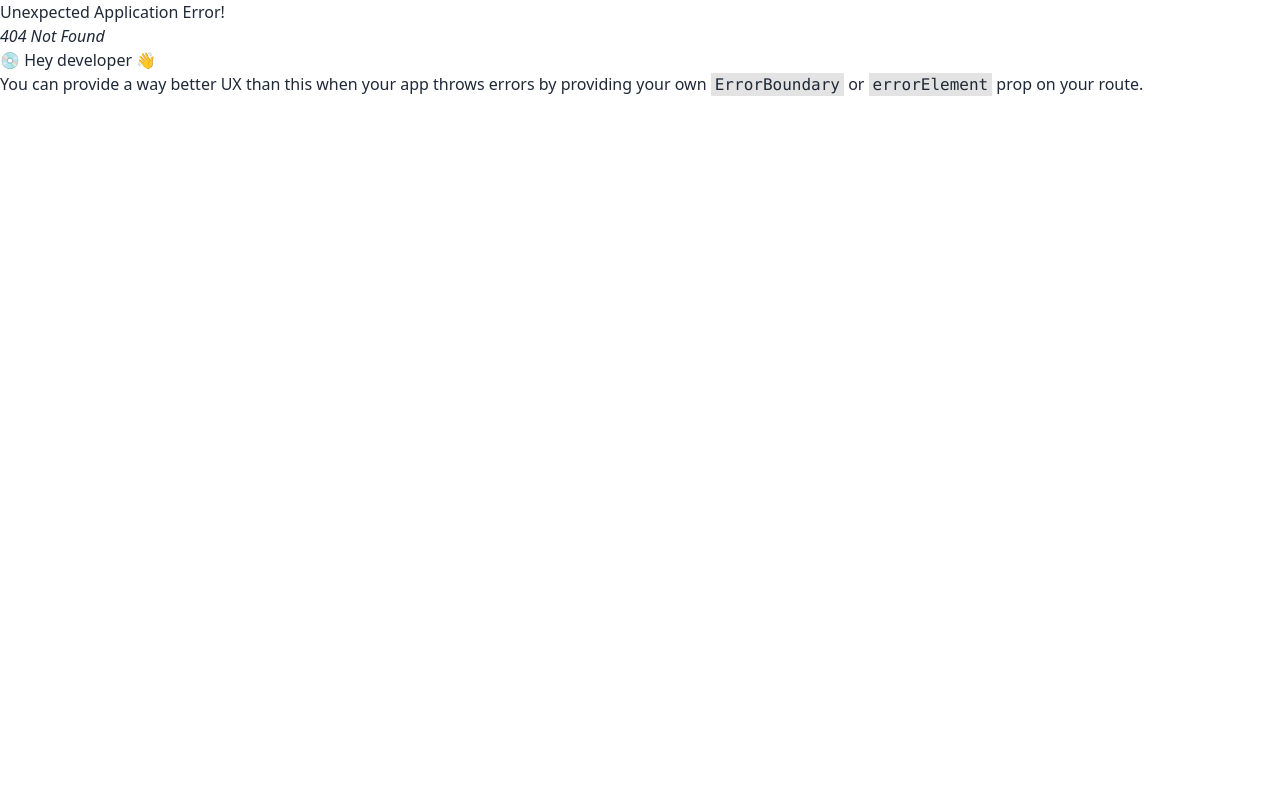
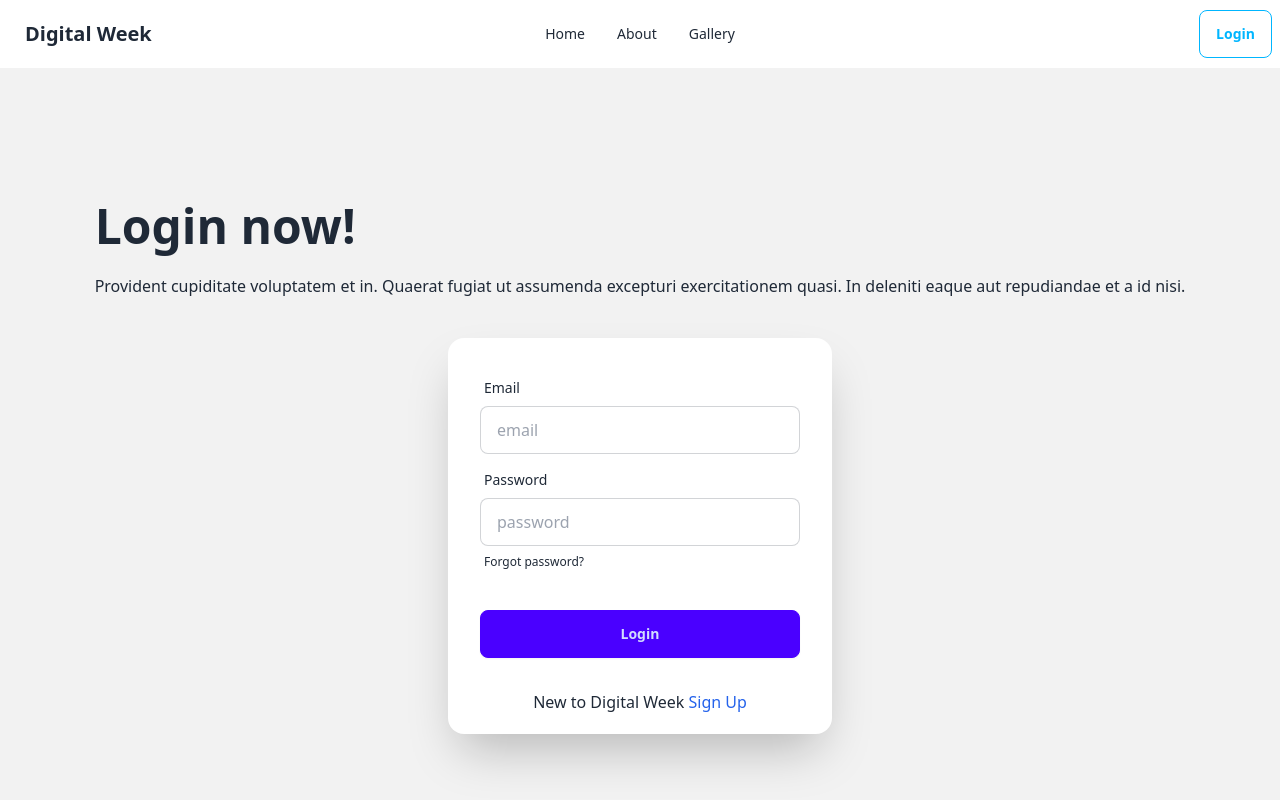
Before and after one commit to Nafis185/Digital-Week, a React (Vite) app: page /login in a window 1280 px wide. Before the commit this address had no page. Shown: the top 800 px of the page. Built offline with nearby package versions, Linux system fonts and the light colour scheme.

Commit message:
Login&signup

```diff
--- a/package.json
+++ b/package.json
@@ -10,6 +10,7 @@
     "preview": "vite preview"
   },
   "dependencies": {
+    "firebase": "^11.1.0",
     "react": "^18.3.1",
     "react-dom": "^18.3.1",
     "react-router-dom": "^7.1.1"
--- /dev/null
+++ b/src/Firebase/Firebase.config.js
@@ -0,0 +1,18 @@
+// Import the functions you need from the SDKs you need
+import { initializeApp } from "firebase/app";
+// TODO: Add SDKs for Firebase products that you want to use
+// https://firebase.google.com/docs/web/setup#available-libraries
+
+// Your web app's Firebase configuration
+const firebaseConfig = {
+  apiKey:import.meta.env.VITE_apiKey,
+  authDomain:import.meta.env.VITE_authDomain,
+  projectId:import.meta.env.VITE_projectId,
+  storageBucket:import.meta.env.VITE_storageBucket,
+  messagingSenderId:import.meta.env.VITE_messagingSenderId,
+  appId:import.meta.env.VITE_appId
+};
+
+// Initialize Firebase
+const app = initializeApp(firebaseConfig);
+export default app;
--- /dev/null
+++ b/src/Pages/Login/Login.jsx
@@ -0,0 +1,70 @@
+
+import { Link } from 'react-router-dom';
+
+const Login = () => {
+
+    const handlelogin = event =>{
+        event.preventDefault ();
+    }
+    return (
+      <div>
+        <div className="hero bg-base-200 min-h-screen">
+          <div className="hero-content flex-col lg:flex-col">
+            <div className="text-center lg:text-left">
+              <h1 className="text-5xl font-bold ">Login now!</h1>
+              <p className="py-6">
+                Provident cupiditate voluptatem et in. Quaerat fugiat ut
+                assumenda excepturi exercitationem quasi. In deleniti eaque aut
+                repudiandae et a id nisi.
+              </p>
+            </div>
+
+            <div className="card bg-base-100 w-full max-w-sm shrink-0 shadow-2xl">
+              <form onSubmit={handlelogin} className="card-body">
+                <div className="form-control">
+                  <label className="label">
+                    <span className="label-text">Email</span>
+                  </label>
+                  <input
+                    type="email"
+                    placeholder="email"
+                    className="input input-bordered"
+                    required
+                  />
+                </div>
+                <div className="form-control">
+                  <label className="label">
+                    <span className="label-text">Password</span>
+                  </label>
+                  <input
+                    type="password"
+                    placeholder="password"
+                    className="input input-bordered"
+                    required
+                  />
+                  <label className="label">
+                    <a href="#" className="label-text-alt link link-hover">
+                      Forgot password?
+                    </a>
+                  </label>
+                </div>
+                <div className="form-control mt-6">
+                  <button className="btn btn-primary">Login</button>
+                </div>
+              </form>
+              <div className='text-center mb-5'>
+                <p>
+                  New to Digital Week{" "}
+                  <Link to="/signup" className="text-blue-600">
+                    Sign Up
+                  </Link>
+                </p>
+              </div>
+            </div>
+          </div>
+        </div>
+      </div>
+    );
+};
+
+export default Login;
--- a/src/Pages/Shared/Nav.jsx
+++ b/src/Pages/Shared/Nav.jsx
@@ -48,15 +48,17 @@ const Nav = () => {
                 {navItems}
               </ul>
             </div>
-            <Link to="/" className="btn btn-ghost text-xl">Digital Week</Link>
+            <Link to="/" className="btn btn-ghost text-xl">
+              Digital Week
+            </Link>
           </div>
           <div className="navbar-center hidden lg:flex">
-            <ul className="menu menu-horizontal px-1">
-             {navItems}
-            </ul>
+            <ul className="menu menu-horizontal px-1">{navItems}</ul>
           </div>
           <div className="navbar-end">
-            <button className="btn btn-outline btn-info">Login</button>
+            <Link to="/login" >
+              <button className="btn btn-outline btn-info">Login</button>
+            </Link>
           </div>
         </div>
       </div>
--- /dev/null
+++ b/src/Pages/SignUp/SignUp.jsx
@@ -0,0 +1,79 @@
+import { Link } from "react-router-dom";
+
+const SignUp = () => {
+
+     const handleSignUp = (event) => {
+       event.preventDefault();
+     };
+  return (
+    <div>
+      <div className="hero bg-base-200 min-h-screen">
+        <div className="hero-content flex-col lg:flex-col">
+          <div className="text-center lg:text-left">
+            <h1 className="text-5xl font-bold ">SignUP now!</h1>
+            <p className="py-6">
+              Provident cupiditate voluptatem et in. Quaerat fugiat ut assumenda
+              excepturi exercitationem quasi. In deleniti eaque aut repudiandae
+              et a id nisi.
+            </p>
+          </div>
+
+          <div className="card bg-base-100 w-full max-w-sm shrink-0 shadow-2xl">
+            <form onSubmit={handleSignUp} className="card-body">
+              <div className="form-control">
+                <label className="label">
+                  <span className="label-text">Name</span>
+                </label>
+                <input
+                  type="text"
+                  placeholder="name"
+                  className="input input-bordered"
+                  required
+                />
+              </div>
+              <div className="form-control">
+                <label className="label">
+                  <span className="label-text">Email</span>
+                </label>
+                <input
+                  type="email"
+                  placeholder="email"
+                  className="input input-bordered"
+                  required
+                />
+              </div>
+              <div className="form-control">
+                <label className="label">
+                  <span className="label-text">Password</span>
+                </label>
+                <input
+                  type="password"
+                  placeholder="password"
+                  className="input input-bordered"
+                  required
+                />
+                <label className="label">
+                  <a href="#" className="label-text-alt link link-hover">
+                    Forgot password?
+                  </a>
+                </label>
+              </div>
+              <div className="form-control mt-6">
+                <button className="btn btn-primary">Login</button>
+              </div>
+            </form>
+            <div className="text-center mb-5  ">
+              <p className="" >
+                Already have an account?  <Link to="/signup" className="text-blue-600 ">
+                   login
+                </Link>
+              </p>
+            </div>
+          </div>
+        </div>
+      </div>
+    </div>
+  );
+};
+
+export default SignUp;
--- /dev/null
+++ b/src/Providers/AuthProvider.jsx
@@ -0,0 +1,11 @@
+
+
+const AuthProvider = () => {
+    return (
+        <div>
+
+        </div>
+    );
+};
+
+export default AuthProvider;
--- a/src/main.jsx
+++ b/src/main.jsx
@@ -8,7 +8,7 @@ import router from './Routes/Routes.jsx';
 
 
 createRoot(document.getElementById("root")).render(
-  <div className='max-w-7xl mx-auto'>
+  <div className=' '>
     <StrictMode>
       <RouterProvider router={router} />
     </StrictMode>
```
Also changed, not shown: src/Routes/Routes.jsx (+11 -1 lines), 1 other file (tests, documents, lock files or other folders).
